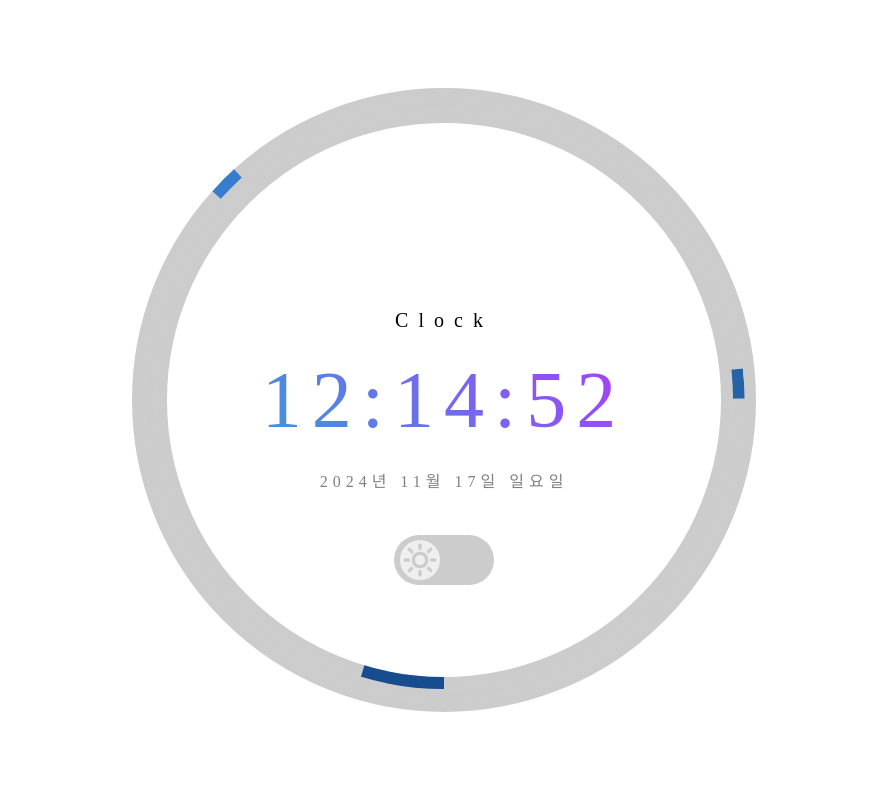
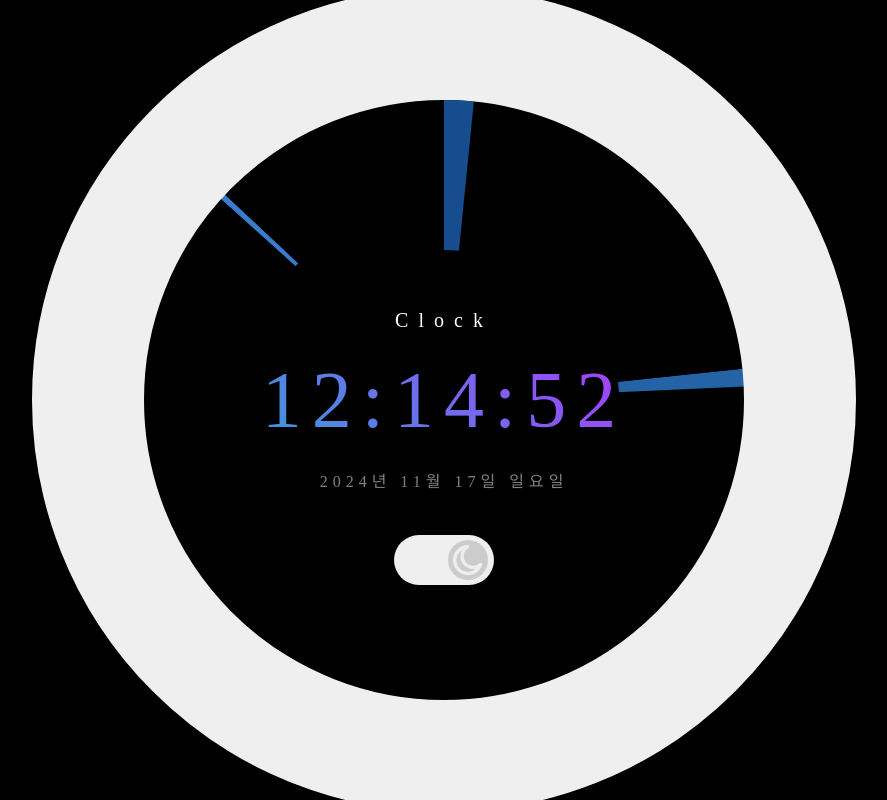
Before and after one commit to CollapsedNebula/clockWeb, a plain HTML site: page index.html in a window 1280 px wide. Both pictures are taken after a click on the button 640 px from the left and 560 px from the top of the page. Shown: the whole page, without its empty margins (196-1083 px from the left). Drawn offline with Linux system fonts and the light colour scheme; a web font is replaced by a local one.

Commit message:
modify design

```diff
--- a/clock.js
+++ b/clock.js
@@ -17,12 +17,42 @@ function updateClock() {
 
     const secondDegree = seconds * 6;
     const minuteDegree = minutes * 6;
-    const hourDegree = hours * 15
+    const hourDegree = hours * 30;
     document.getElementById('secondSlice').style.transform = `rotate(${secondDegree}deg)`;
     document.getElementById('minuteSlice').style.transform = `rotate(${minuteDegree}deg)`;
     document.getElementById('hourSlice').style.transform = `rotate(${hourDegree}deg)`;
 }
 
+var darkModeValue = 0
+function darkMode() {
+    if (darkModeValue === 0) { //Light Mode
+        document.getElementById('darkMode').style.transform = 'translate(10%, -50%)';
+        document.getElementById('sun').style.opacity = 0;
+        document.getElementById('moon').style.opacity = 1;
+        document.getElementById('darkMode').style.backgroundColor = '#ccc';
+        document.getElementById('darkModeContainer').style.backgroundColor = '#efefef';
+        document.getElementById('lore').style.color = '#fff';
+        document.body.style.backgroundColor = '#000000';
+        document.getElementById('secondChart').style.borderColor = '#efefef';
+        document.getElementById('minuteChart').style.borderColor = '#efefef';
+        document.getElementById('hourChart').style.borderColor = '#efefef';
+        darkModeValue = 1;
+    }
+    else if (darkModeValue === 1) { //Dark Mode
+        document.getElementById('darkMode').style.transform = 'translate(-110%, -50%)';
+        document.getElementById('sun').style.opacity = 1;
+        document.getElementById('moon').style.opacity = 0;
+        document.getElementById('darkMode').style.backgroundColor = '#efefef';
+        document.getElementById('darkModeContainer').style.backgroundColor = '#ccc';
+        document.getElementById('lore').style.color = '#000';
+        document.body.style.backgroundColor = '#fff';
+        document.getElementById('secondChart').style.borderColor = '#ccc';
+        document.getElementById('minuteChart').style.borderColor = '#ccc';
+        document.getElementById('hourChart').style.borderColor = '#ccc';
+        darkModeValue = 0;
+    }
+}
+
 setInterval(updateClock, 1000);
 
 updateClock();
--- a/index.html
+++ b/index.html
@@ -7,9 +7,6 @@
     <link rel="stylesheet" type="text/css" href="style.css">
 </head>
 <body>
-    <div id = "lore">Clock</div>
-    <div id = "clock">Loading...</div>
-    <div id = "date">Loading...</div>
 <div id = "secondChart">
     <div id = "secondSlice"></div>
 </div>
@@ -19,9 +16,13 @@
 <div id = "hourChart">
     <div id = "hourSlice"></div>
 </div>
-    <button id = darkModeContainer onclick = "changeOpacity()">
+    <div id = "lore">Clock</div>
+    <div id = "clock">Loading...</div>
+    <div id = "date">Loading...</div>
+    <button id = darkModeContainer onclick = "darkMode()">
         <div id = "darkMode">
             <img id = "sun" src = "sun.png">
+            <img id = "moon" src = "moon.png">
         </div>
     </button>
 </body>
--- a/style.css
+++ b/style.css
@@ -3,6 +3,10 @@
     src: url('https://fastly.jsdelivr.net/gh/projectnoonnu/2410-2@1.0/STUNNING-Bd.woff2') format('woff2');
     font-weight: normal;
     font-style: normal;
+}
+
+#body {
+    transition: background-color 0.5s ease;
 }
 
 #lore {
@@ -13,6 +17,7 @@
     top: 40%;
     left: 50%;
     font-size: 20px;
+    transition: color 0.5s ease;
 }
 
 #clock {
@@ -25,8 +30,8 @@
     left: 50%;
     color: transparent;
     background: linear-gradient(45deg, #3c98da, #a83dff);
-    -webkit-background-clip: text;
     background-clip: text;
+    transition: background 1s ease;
 }
 
 #date {
@@ -41,80 +46,77 @@
 }
 
 #secondChart {
-    width: 600px;
-    height: 600px;
+    width: 800px;
+    height: 800px;
     border-radius: 50%;
     position: fixed;
     border: 12px solid #ccc;
     top: 50%;
     left: 50%;
     transform: translate(-50%, -50%);
+    transition: border-color 0.5s ease;
 }
 
 #secondSlice {
     position: absolute;
-    width: 100%;
-    height: 100%;
+    width: 50%;
+    height: 50%;
     border-radius: 50%;
-    clip-path: polygon(50% 50%, 50% 0, 55% 0);
+    clip-path: polygon(50% 50%, 50% 0, 51% 0);
     background-color: transparent;
-    border: 12px solid #387ccd;
+    border: 200px solid #387ccd;
     transform-origin: center;
     transform: rotate(0deg);
-    top: -12px;
-    left: -12px;
     transition: transform 0.5s ease;
 }
 
 #minuteChart {
-    width: 577px;
-    height: 577px;
+    width: 700px;
+    height: 700px;
     border-radius: 50%;
     position: fixed;
     border: 12px solid #ccc;
     top: 50%;
     left: 50%;
     transform: translate(-50%, -50%);
+    transition: border-color 0.5s ease;
 }
 
 #minuteSlice {
     position: absolute;
-    width: 100%;
-    height: 100%;
+    width: 50%;
+    height: 50%;
     border-radius: 50%;
-    clip-path: polygon(50% 50%, 50% 0, 55% 0);
+    clip-path: polygon(50% 50%, 50% 0, 53% 0);
     background-color: transparent;
-    border: 12px solid #2463a6;
+    border: 175px solid #2463a6;
     transform-origin: center;
     transform: rotate(0deg);
-    top: -12px;
-    left: -12px;
     transition: transform 0.5s ease;
 }
 
 #hourChart {
-    width: 554px;
-    height: 554px;
+    width: 600px;
+    height: 600px;
     border-radius: 50%;
     position: fixed;
-    border: 12px solid #ccc;
+    border: 110px solid #ccc;
     top: 50%;
     left: 50%;
     transform: translate(-50%, -50%);
+    transition: border-color 0.5s ease;
 }
 
 #hourSlice {
     position: absolute;
-    width: 100%;
-    height: 100%;
+    width: 50%;
+    height: 50%;
     border-radius: 50%;
-    clip-path: polygon(50% 50%, 50% 0, 65% 0);
+    clip-path: polygon(50% 50%, 50% 0, 55% 0);
     background-color: transparent;
-    border: 12px solid #174c8e;
+    border: 150px solid #174c8e;
     transform-origin: center;
     transform: rotate(0deg);
-    top: -12px;
-    left: -12px;
     transition: transform 0.5s ease;
 }
 
@@ -127,6 +129,7 @@
     border-radius: 50px;
     position: fixed;
     transform: translate(-50%, -50%);
+    transition: background-color 0.5s ease;
     border: none;
 }
 
@@ -139,10 +142,22 @@
     transform: translate(-110%, -50%);
     top: 50%;
     left: 50%;
+    transition: transform 0.5s ease, background-color 0.5s ease;
 }
 
 #sun {
     width: 100%;
     height: 100%;
+    left: 0%;
+    position: absolute;
     filter: invert(99%) sepia(0%) saturate(0%) hue-rotate(141deg) brightness(85%) contrast(88%);
 }
+
+#moon {
+    width: 100%;
+    height: 100%;
+    left: 0%;
+    position: absolute;
+    opacity: 0;
+    filter: invert(100%) sepia(2%) saturate(463%) hue-rotate(216deg) brightness(115%) contrast(87%);
+}
```
Lines whose indentation alone changed are shown as unchanged.
